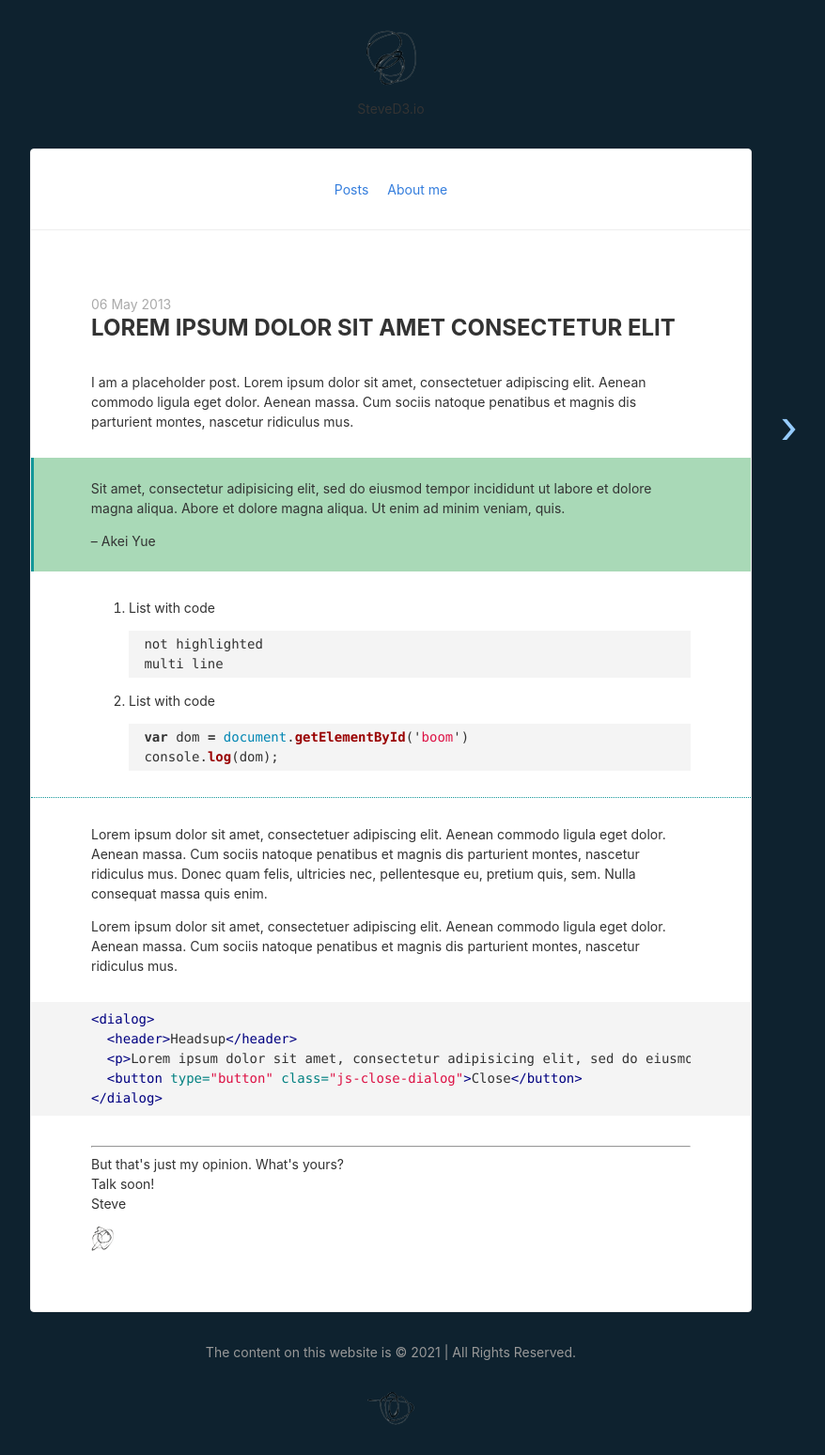
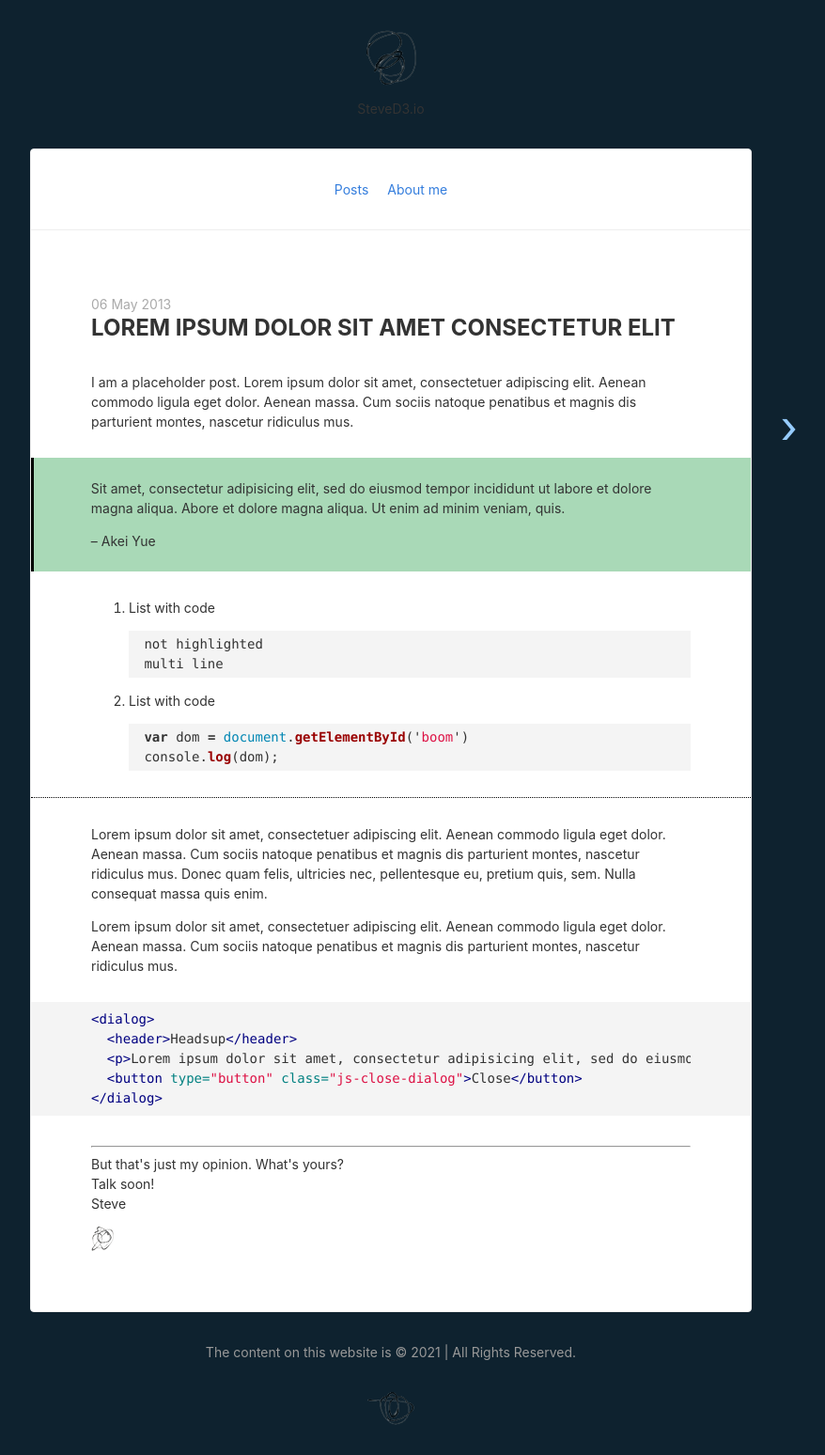
Before and after one commit to SteveD3/steved3.github.io, a Jekyll site: the page built from _posts/2013-05-06-more-post.md, in a window 1280 px wide. Shown: the whole page at 94% size, without its empty margins (224-1102 px from the left). Built offline with Jekyll 4.4.1, drawn with Linux system fonts in a browser that asks for light colours; nearby versions of some CDN libraries.

Commit message:
Update style.css

```diff
--- a/stylesheets/style.css
+++ b/stylesheets/style.css
@@ -26,11 +26,11 @@
 .markdown-body > hr {
   margin: 2em -4rem;
   border: 0;
-  border-bottom: 1px dotted #129698;
+  border-bottom: 1px dotted #000;
 }
 .markdown-body blockquote {
   background: #A9D9B7;
-  border-left: .2rem solid #129698;
+  border-left: .2rem solid #000;
   padding-left: 3.8rem;
 }
 .markdown-body table {
@@ -43,7 +43,7 @@
 .markdown-body table th,
 .markdown-body table td {
   padding: .8em .4em;
-  border-bottom: 1px solid #129698;
+  border-bottom: 1px solid #000;
   border-bottom-color: rgba(0,0,0,0.2);
 }
 /* end Markdown styles */
```
